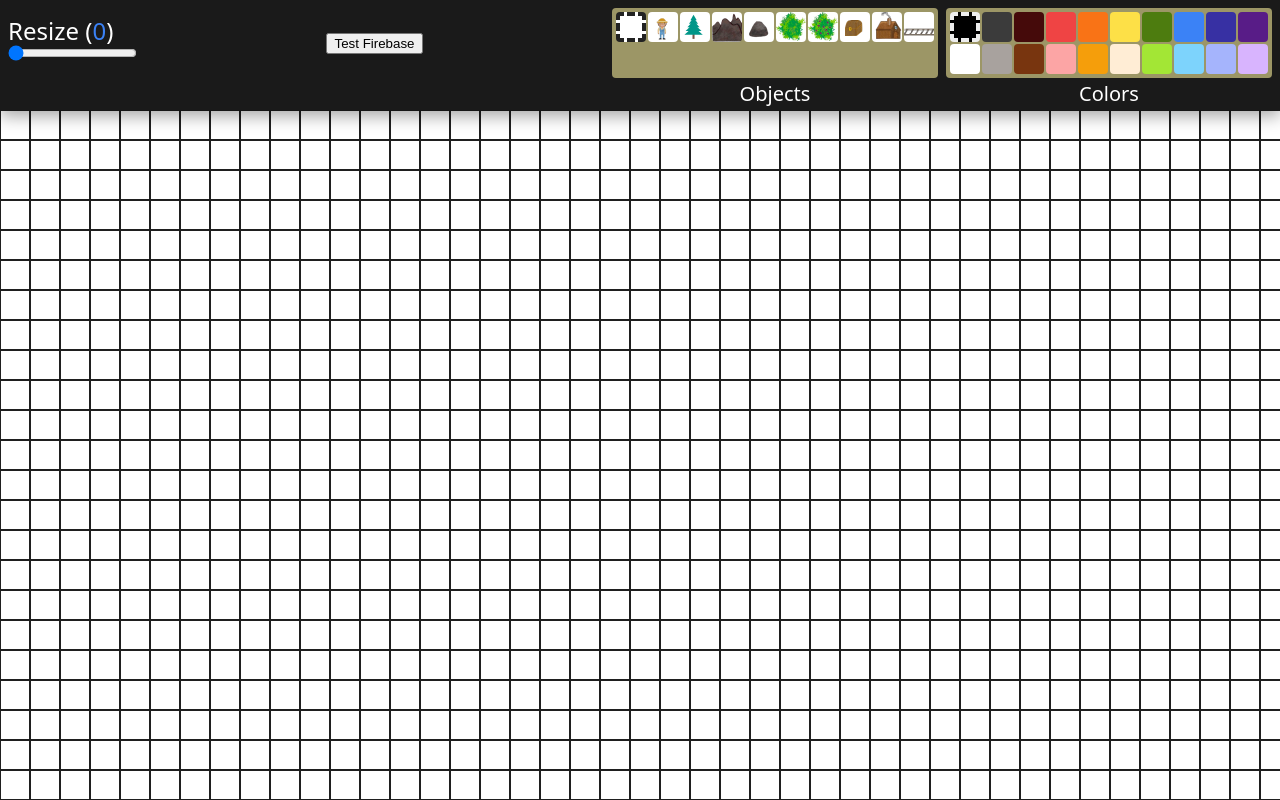
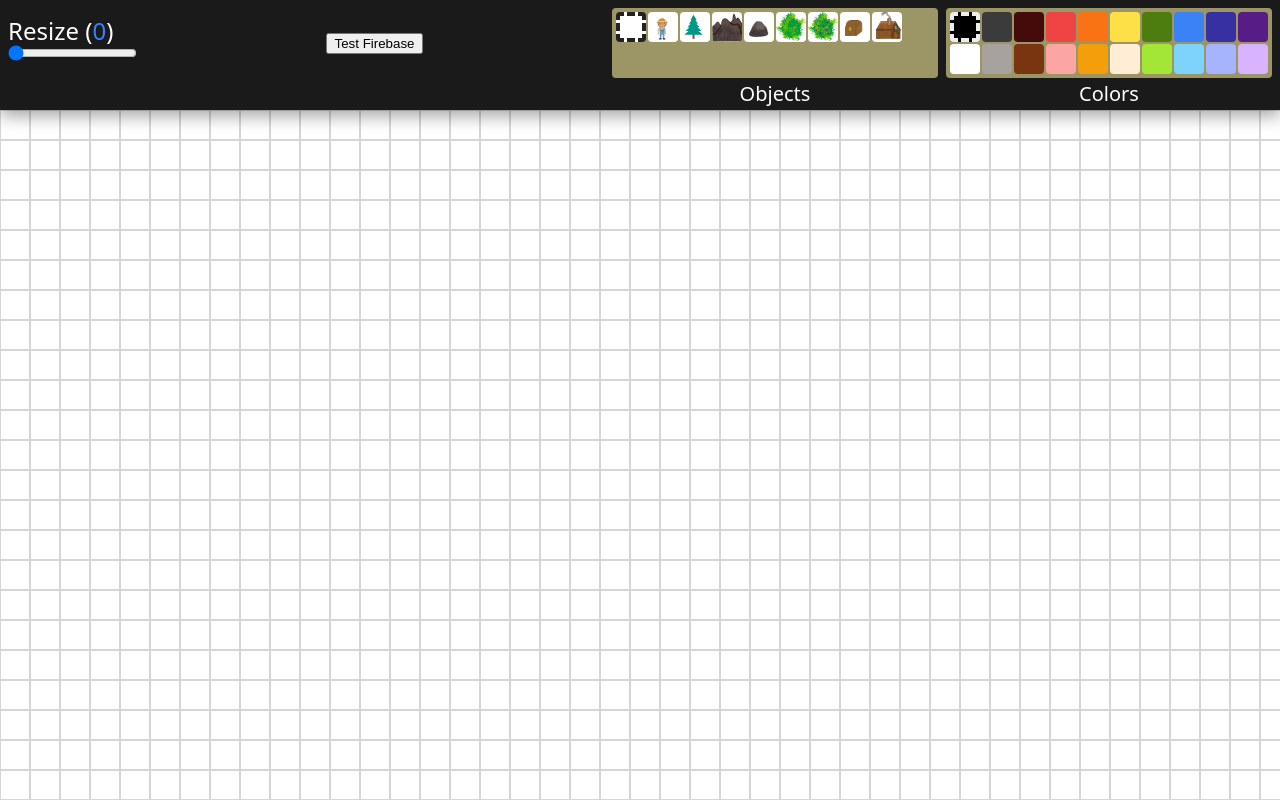
Before and after one commit to DenzelBraithwaite/map-maker, a Svelte app: page / in a window 1280 px wide. Built offline with nearby package versions, Linux system fonts and the light colour scheme; a web font is replaced by a local one.

Commit message:
redesigning grid, committing to merge

```diff
--- a/src/App.svelte
+++ b/src/App.svelte
@@ -1,13 +1,14 @@
 <script lang="ts">
-  import firebase from './firebase.js';
+  import firebase from './lib/firebase.js';
 
   // Components
-  import { Button, ColorPalette, ItemPalette, Map } from './lib/index';
+  import { Button, ColorPalette, ItemPalette, Map } from './lib/components/index';
 
   let resizeValue = 0;
   let size = 'size-1';
   let currentColor = 'black';
   let currentItem = '';
+  let firebaseUrl = 'https://kk-map-maker-default-rtdb.firebaseio.com/';
 
   function resizeGrid() {
     switch (resizeValue) {
@@ -56,30 +57,30 @@
   }
 
   function testFirebase() {
-  //   fetch('https://api.example.com/data')
-  // .then(response => response.json())
-  // .then(data => {
-  //   console.log('GET response:', data);
-  // })
-  // .catch(error => {
-  //   console.error('Error fetching data:', error);
-  // });
-
-    fetch('https://kk-map-maker-default-rtdb.firebaseio.com/', {
-      method: 'POST',
-      headers: {
-        'Content-Type': 'application/json',
-        'Access-Control-Allow-Origin': '*'
-      },
-      body: JSON.stringify({test: 'this is a test from map maker!'})
-    })
+    fetch(firebaseUrl)
     .then(response => response.json())
     .then(data => {
-      console.log('POST response:', data);
+      console.log('GET response:', data);
     })
     .catch(error => {
-      console.error('Error posting data:', error);
+      console.error('Error fetching data:', error);
     });
+
+    // fetch(firebaseUrl, {
+    //   method: 'POST',
+    //   headers: {
+    //     'Content-Type': 'application/json',
+    //     'Access-Control-Allow-Origin': '*'
+    //   },
+    //   body: JSON.stringify({test: 'this is a test from map maker!'})
+    // })
+    // .then(response => response.json())
+    // .then(data => {
+    //   console.log('POST response:', data);
+    // })
+    // .catch(error => {
+    //   console.error('Error posting data:', error);
+    // });
   }
 </script>
 
--- a/src/lib/Map.svelte
+++ /dev/null
@@ -1,49 +0,0 @@
-<script lang="ts">
-  // components
-  import { Square } from './index';
-
-  // props
-  export let size: string;
-  export let currentColor: string;
-  export let currentItem: string;
-
-  type Tile = {
-    id: number;
-    size?: string;
-    color?: string;
-    item?: string;
-    text?: string;
-  }
-
-  let squares: Tile[] = [];
-  // 2450 / 70 ( col s)
-  for (let i = 1; i <= 2450; i++) {
-    squares = [{id: i, color: 'white'}, ...squares];
-  }
-
-  function sortHandler(e: any): void {
-    squares = e.detail.items;
-  }
-
-  // function clearMap(): void {
-  //   squares.forEach(sq => sq.color = 'white');
-  //   squares = [...squares];
-  // }
-</script>
-
-<section class="map">
-  {#each squares as sq (sq.id)}
-    <Square {size} {currentColor} {currentItem}/>
-    <!-- <Square {size} {currentColor} {currentItem} square={sq}/> -->
-  {/each}
-</section>
-
-<style lang="scss">
-  .map {
-    position: relative;
-    border-radius: 0.25rem;
-
-    display: grid;
-    grid-template-columns: repeat(70, 1fr);
-  }
-</style>
--- /dev/null
+++ b/src/lib/components/ItemPalette.svelte
@@ -0,0 +1,81 @@
+<script lang="ts">
+  // hooks
+  import { createEventDispatcher } from "svelte";
+
+  const createEvent = createEventDispatcher();
+  let item = '';
+
+  function setItem(i: string): void {
+    item = i;
+    createEvent('set-item', i);
+  }
+</script>
+<!-- svelte-ignore a11y-click-events-have-key-events -->
+<!-- svelte-ignore a11y-no-static-element-interactions -->
+
+<div class="item-palette">
+  <div on:click={() => setItem('')} class="square" class:active={item === ''}></div>
+  <div on:click={() => setItem('person')} class="square item-bg person-bg" class:active={item === 'person'}></div>
+  <div on:click={() => setItem('tree')} class="square" class:active={item === 'tree'}>
+    <svg xmlns="http://www.w3.org/2000/svg" xmlns:xlink="http://www.w3.org/1999/xlink" data-name="Layer 1" viewBox="0 0 598 771" class="item">
+      <rect x="270.59" y="569.5" width="57.92" height="197.88" fill="#795548"/>
+      <polygon points="301.36 414.49 40.14 650.9 562.59 650.9 301.36 414.49" fill="#009688"/>
+      <polygon points="300.76 320.79 73.92 544.61 527.59 544.61 300.76 320.79" fill="#009688"/>
+      <polygon points="299.55 239.16 125.81 433.23 473.3 433.23 299.55 239.16" fill="#009688"/>
+      <polygon points="299.55 159.84 169.24 333.95 429.86 333.95 299.55 159.84" fill="#009688"/>
+      <polygon points="300.76 80.84 210.9 236.49 390.62 236.49 300.76 80.84" fill="#009688"/>
+    </svg>
+  </div>
+  <div on:click={() => setItem('mountain')} class="square item-bg mountain-bg" class:active={item === 'mountain'}></div>
+  <div on:click={() => setItem('rock')} class="square item-bg rock-bg" class:active={item === 'rock'}></div>
+  <div on:click={() => setItem('bush')} class="square item-bg bush-bg" class:active={item === 'bush'}></div>
+  <div on:click={() => setItem('berry-bush')} class="square item-bg berry-bush-bg" class:active={item === 'berry-bush'}></div>
+  <div on:click={() => setItem('chest')} class="square item-bg chest-bg" class:active={item === 'chest'}></div>
+  <div on:click={() => setItem('house')} class="square item-bg house-bg" class:active={item === 'house'}></div>
+  <h2 class="toolbar-title">Objects</h2>
+</div>
+
+
+<style lang="scss">
+  .item-palette {
+    position: relative;
+    min-height: 70px;
+    padding: 4px;
+    background-color: #9c9666;
+    border-radius: 0.25rem;
+
+    display: inline-grid;
+    grid-template-columns: repeat(10, 1fr);
+    gap: 2px;
+
+    .square {
+      background-color: var(--white);
+      border-radius: 0.25rem;
+      width: 30px;
+      height: 30px;
+      transition: all 0.1s ease-out;
+
+      &:hover {
+        cursor: pointer;
+        scale: 1.1;
+      }
+    }
+
+    .item {
+      height: 90%;
+      width: 90%;
+    }
+  }
+
+  .toolbar-title {
+    font-size: 1.25rem;
+    position: absolute;
+    bottom: -1.75rem;
+    right: 50%;
+    transform: translateX(50%);
+    }
+
+  .active {
+    border: 4px dashed #222;
+  }
+</style>
--- /dev/null
+++ b/src/lib/components/Map.svelte
@@ -0,0 +1,37 @@
+<script lang="ts">
+  // stores
+  import { squares, getSquares } from '../stores/squares';
+  import type { Tile } from '../stores/squares';
+
+  // components
+  import { Square } from './index';
+
+  // props
+  export let size: string;
+  export let currentColor: string;
+  export let currentItem: string;
+
+  async function isReady(): Promise<void> {
+    await getSquares();
+  }
+</script>
+
+<section class="map">
+  {#await isReady()}
+    <p>Loading...</p>
+  {:then}
+    {#each $squares as sq (sq.id)}
+      <Square {size} {currentColor} {currentItem} tileDetails={sq}/>
+    {/each}
+  {/await}
+</section>
+
+<style lang="scss">
+  .map {
+    position: relative;
+    border-radius: 0.25rem;
+
+    display: grid;
+    grid-template-columns: repeat(70, 1fr);
+  }
+</style>
--- /dev/null
+++ b/src/lib/components/Square.svelte
@@ -0,0 +1,64 @@
+<script lang="ts">
+  // Types
+  import type { Tile } from '../stores/squares';
+
+  // Props
+  export let size: string;
+  export let currentColor: string;
+  export let currentItem: string;
+  export let tileDetails: Tile;
+
+  function clickHandler() {
+    localStorage.setItem(`squareDetails-${tileDetails.id}`, JSON.stringify(tileDetails));
+    tileDetails.color = currentColor;
+    tileDetails.item = currentItem;
+  }
+</script>
+  <!-- svelte-ignore a11y-click-events-have-key-events -->
+  <!-- svelte-ignore a11y-no-static-element-interactions -->
+
+{#if tileDetails.item === 'person'}
+  <div draggable={true} on:touchstart={clickHandler} on:dragenter={clickHandler} on:click={clickHandler} class:border-light={tileDetails.color === 'black'} class="square item-bg person-bg {size} {tileDetails.color}"></div>
+{:else if tileDetails.item === 'tree'}
+  <div draggable={true} on:touchstart={clickHandler} on:dragenter={clickHandler} on:click={clickHandler} class:border-light={tileDetails.color === 'black'} class="square {size} {tileDetails.color}">
+    <svg xmlns="http://www.w3.org/2000/svg" xmlns:xlink="http://www.w3.org/1999/xlink" data-name="Layer 1" viewBox="0 0 598 771">
+      <rect x="270.59" y="569.5" width="57.92" height="197.88" fill="#795548"/>
+      <polygon points="301.36 414.49 40.14 650.9 562.59 650.9 301.36 414.49" fill="#009688"/>
+      <polygon points="300.76 320.79 73.92 544.61 527.59 544.61 300.76 320.79" fill="#009688"/>
+      <polygon points="299.55 239.16 125.81 433.23 473.3 433.23 299.55 239.16" fill="#009688"/>
+      <polygon points="299.55 159.84 169.24 333.95 429.86 333.95 299.55 159.84" fill="#009688"/>
+      <polygon points="300.76 80.84 210.9 236.49 390.62 236.49 300.76 80.84" fill="#009688"/>
+    </svg>
+  </div>
+{:else if tileDetails.item === 'mountain'}
+  <div draggable={true} on:touchstart={clickHandler} on:dragenter={clickHandler} on:click={clickHandler} class:border-light={tileDetails.color === 'black'} class="square item-bg mountain-bg {size} {tileDetails.color}"></div>
+{:else if tileDetails.item === 'rock'}
+  <div draggable={true} on:touchstart={clickHandler} on:dragenter={clickHandler} on:click={clickHandler} class:border-light={tileDetails.color === 'black'} class="square item-bg rock-bg {size} {tileDetails.color}"></div>
+{:else if tileDetails.item === 'bush'}
+  <div draggable={true} on:touchstart={clickHandler} on:dragenter={clickHandler} on:click={clickHandler} class:border-light={tileDetails.color === 'black'} class="square item-bg bush-bg {size} {tileDetails.color}"></div>
+{:else if tileDetails.item === 'berry-bush'}
+  <div draggable={true} on:touchstart={clickHandler} on:dragenter={clickHandler} on:click={clickHandler} class:border-light={tileDetails.color === 'black'} class="square item-bg berry-bush-bg {size} {tileDetails.color}"></div>
+{:else if tileDetails.item === 'chest'}
+  <div draggable={true} on:touchstart={clickHandler} on:dragenter={clickHandler} on:click={clickHandler} class:border-light={tileDetails.color === 'black'} class="square item-bg chest-bg {size} {tileDetails.color}"></div>
+{:else if tileDetails.item === 'house'}
+  <div draggable={true} on:touchstart={clickHandler} on:dragenter={clickHandler} on:click={clickHandler} class:border-light={tileDetails.color === 'black'} class="square item-bg house-bg {size} {tileDetails.color}"></div>
+{:else}
+  <div draggable={true} on:touchstart={clickHandler} on:dragenter={clickHandler} on:click={clickHandler} class:border-light={tileDetails.color === 'black'} class="square {size} {tileDetails.color}"></div>
+{/if}
+
+<style lang="scss">
+  .square {
+    border: 1px solid #1f1f1f2e;
+    cursor: crosshair;
+
+    &:hover,
+    &:active {
+      scale: 1.1;
+      border: 4px dashed #1f1f1f;
+    }
+  }
+
+  .border-light {
+    border: 1px solid #1f1f1fc4;
+  }
+</style>
--- /dev/null
+++ b/src/lib/stores/squares.ts
@@ -0,0 +1,31 @@
+import { get, writable } from 'svelte/store';
+
+export const squares = writable([]);
+
+export type Tile = {
+  id: number | string;
+  size?: string;
+  color?: string;
+  item?: string;
+  text?: string;
+}
+
+// TODO: will fetch from db in future
+export function getSquares(): void {
+  for (let i = 1; i <= 2450; i++) {
+    localStorage.setItem(`square-${i}`, JSON.stringify({id: i, size: 'size-1', color: 'white', item: ''}));
+    squares.update(store => [{id: i, size: 'size-1', color: 'white', item: ''}, ...store]);
+  }
+  console.log(get(squares));
+}
+
+export function clearSquares(): void {
+  get(squares).forEach(s => {
+    localStorage.setItem(`square-${s.id}`, JSON.stringify({id: s.id, size: s.size, color: 'white', item: ''}));
+  });
+  squares.update(sq => {
+    sq.color = 'white';
+    sq.item = '';
+    return sq;
+  });
+}
```
Also changed, not shown: src/lib/components/Button.svelte (renamed from src/lib/Button.svelte), src/lib/components/ColorPalette.svelte (renamed from src/lib/ColorPalette.svelte), src/lib/components/index.ts (renamed from src/lib/index.ts), src/lib/firebase.js (renamed from src/firebase.js).
